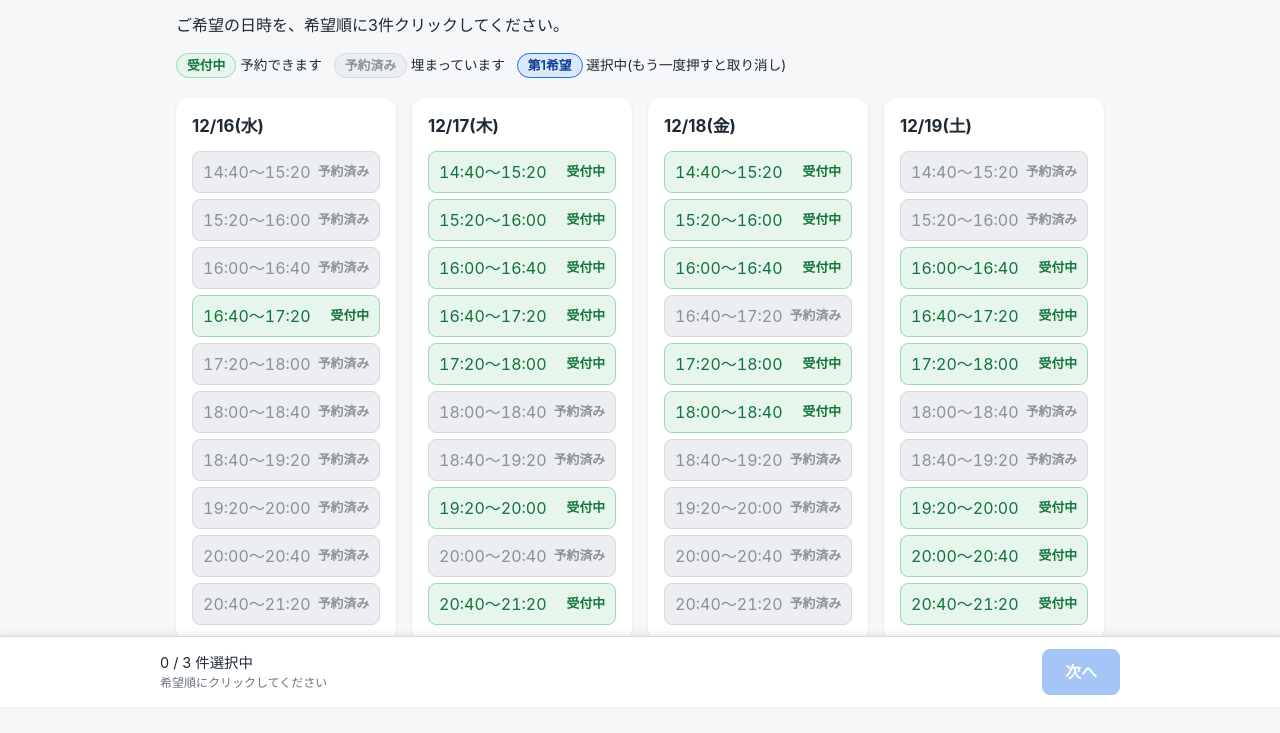
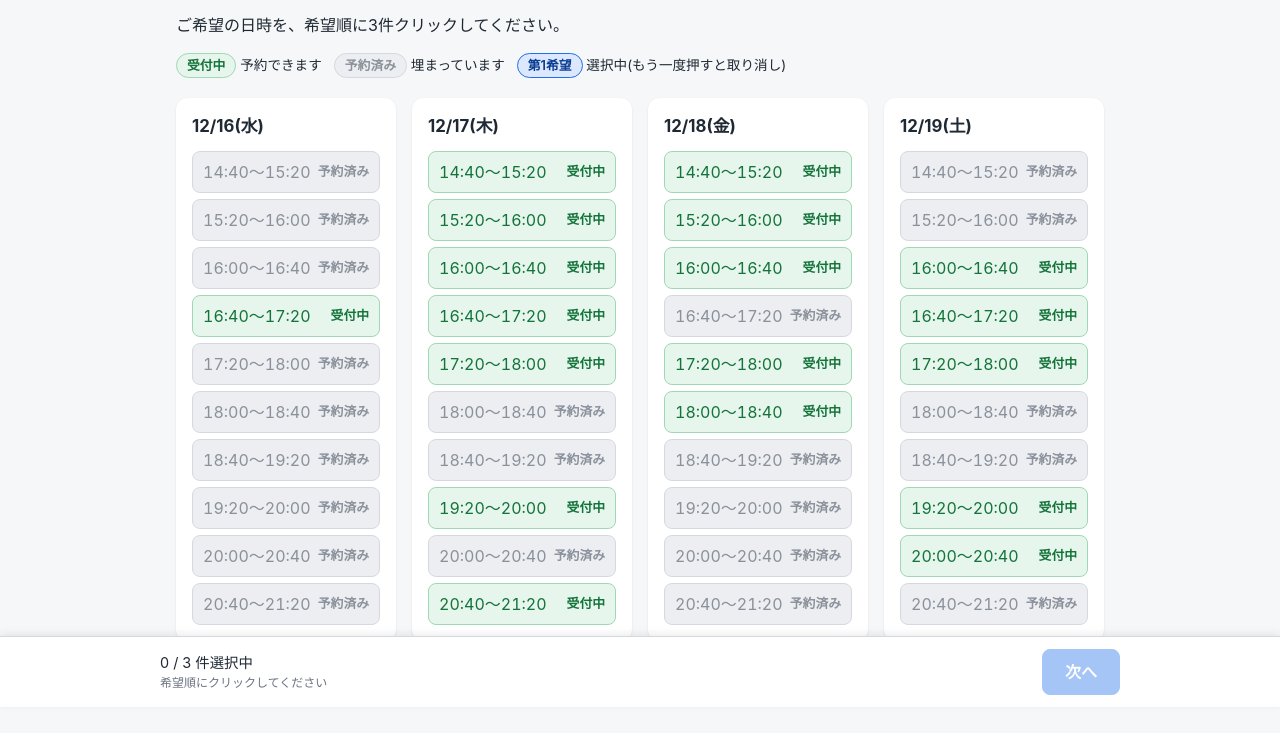
Before and after one commit to ipsim26/reception-2026winter, a plain HTML site: page index.html in a window 1280 px wide. Shown: the part 93-826 px from the top of the page. Drawn offline with Linux system fonts and the light colour scheme.

Commit message:
12/19 20:40の枠を予約済みに追加
Co-Authored-By: Claude Sonnet 5.5 <noreply@anthropic.com>

```diff
--- a/index.html
+++ b/index.html
@@ -216,6 +216,7 @@
     "12-19 15:20",
     "12-19 18:00",
     "12-19 18:40",
+    "12-19 20:40",
   ];
 
   const GRADES = [
```
